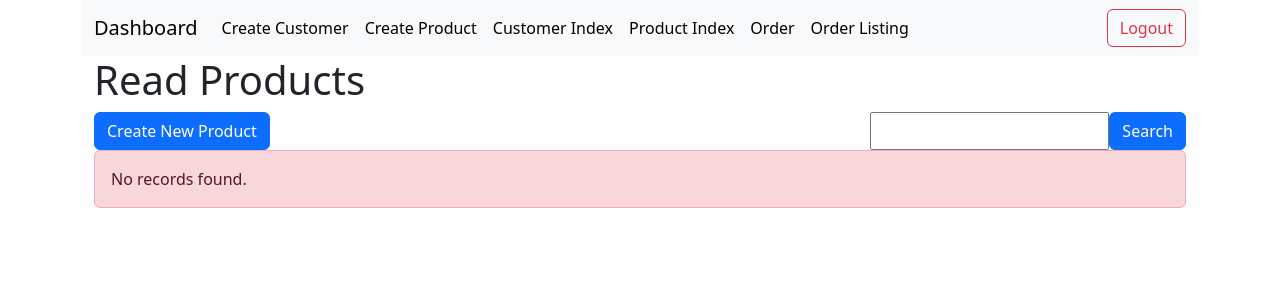
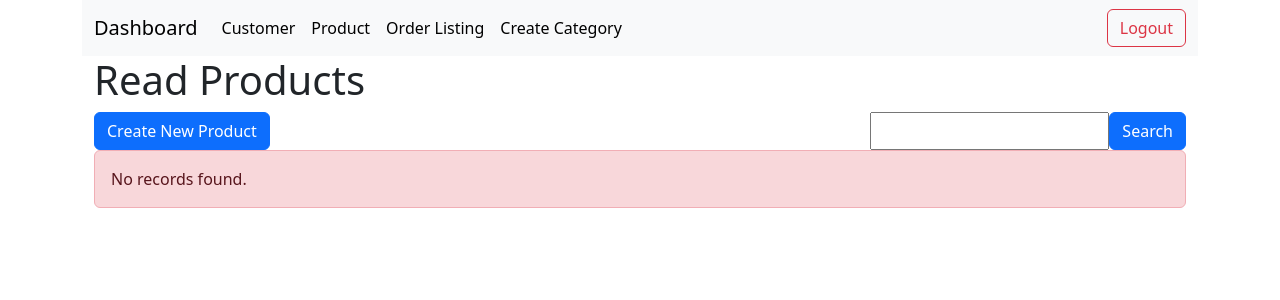
Before and after one commit to Chewvy/web, a PHP site: page /product_index.php in a window 1280 px wide. Shown: the top 300 px of the page. Run offline with PHP 8.4, Linux system fonts and the light colour scheme; data that the repository does not hold is empty.

Commit message:
added product_category into nav bar

```diff
--- a/project/navbar.php
+++ b/project/navbar.php
@@ -29,23 +29,17 @@
                 <div class="collapse navbar-collapse" id="navbarSupportedContent">
                     <ul class="navbar-nav me-auto mb-2 mb-lg-0">
                         <li class="nav-item">
-                            <a class="nav-link active" aria-current="page" href="create_customer.php">Create
+                            <a class="nav-link active" aria-current="page" href="customer_index.php">
                                 Customer</a>
                         </li>
                         <li class="nav-item">
-                            <a class="nav-link active" aria-current="page" href="create_product.php">Create Product</a>
-                        </li>
-                        <li class="nav-item">
-                            <a class="nav-link active" aria-current="page" href="customer_index.php">Customer Index</a>
-                        </li>
-                        <li class="nav-item">
-                            <a class="nav-link active" aria-current="page" href="product_index.php">Product Index</a>
-                        </li>
-                        <li class="nav-item">
-                            <a class="nav-link active" aria-current="page" href="Order.php">Order</a>
+                            <a class="nav-link active" aria-current="page" href="product_index.php">Product</a>
                         </li>
                         <li class="nav-item">
                             <a class="nav-link active" aria-current="page" href="Order_listing.php">Order Listing</a>
+                        </li>
+                        <li class="nav-item">
+                            <a class="nav-link active" aria-current="page" href="product_category.php">Create Category</a>
                         </li>
                     </ul>
                     <form class="d-flex" role="search">
```
